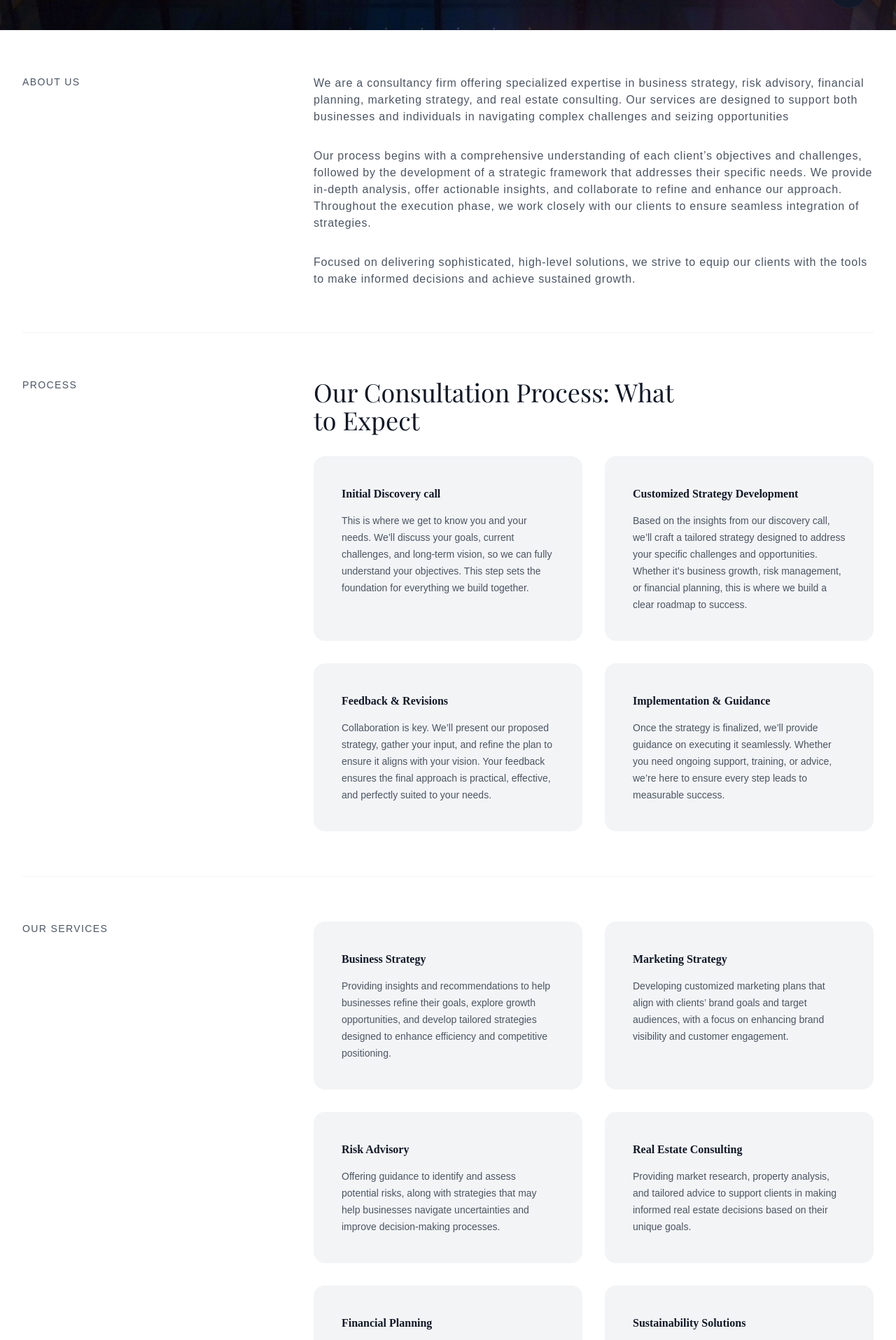
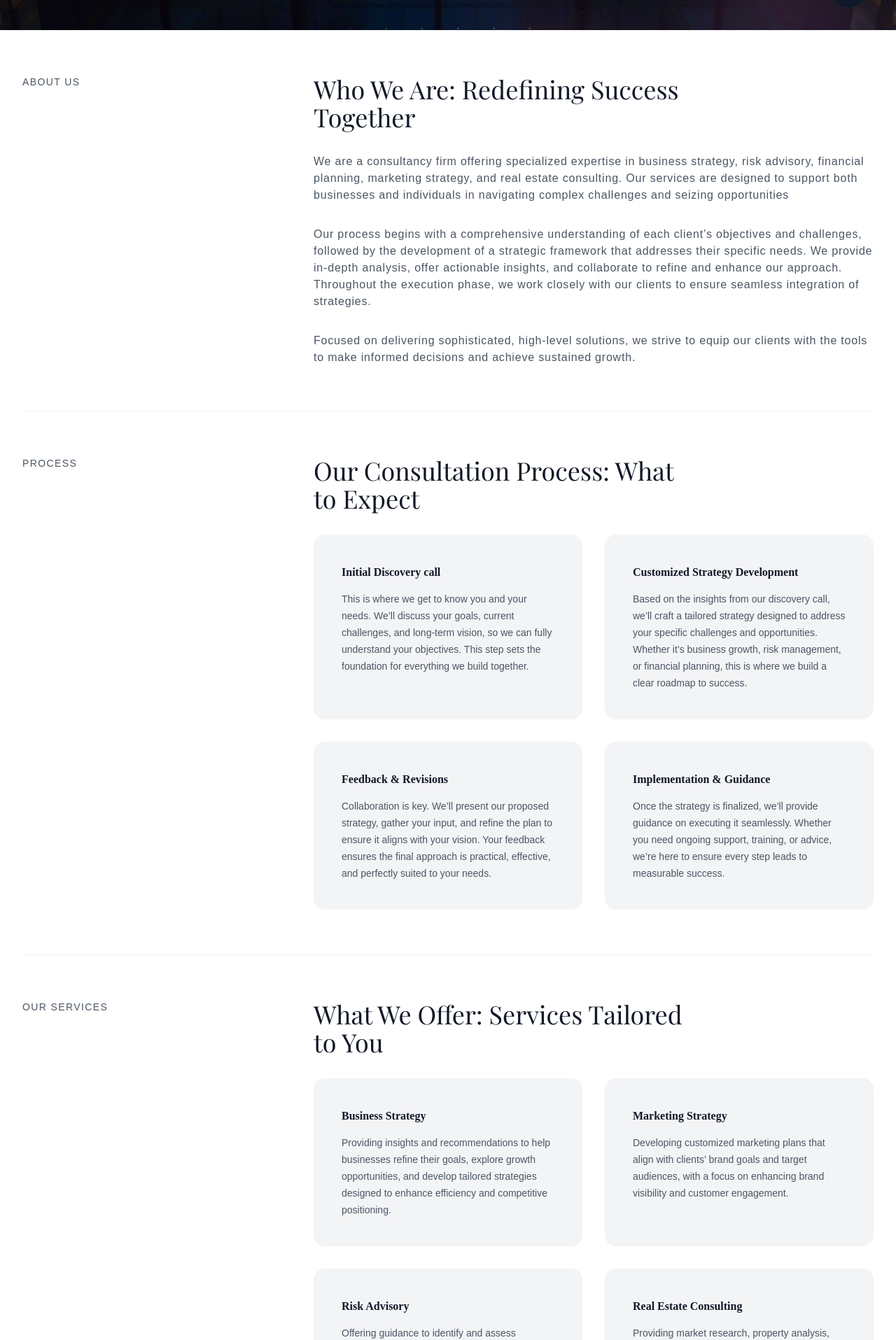
Before and after one commit to DrRhea/company_profile_usa, a Next.js app: page / in a window 1280 px wide. Shown: the part 757-2672 px from the top of the page at 70% size. Built offline with nearby package versions, Linux system fonts and the light colour scheme; a web font is replaced by a local one.

Commit message:
feat: add some text at about section

```diff
--- a/src/app/components/About.js
+++ b/src/app/components/About.js
@@ -1,3 +1,4 @@
+import Link from "next/link";
 import React from "react";
 
 const About = () => {
@@ -10,6 +11,9 @@ const About = () => {
               <h2 className="text-sm uppercase tracking-widest text-gray-600 font-['arial']">About Us</h2>
             </div>
             <div className="flex flex-col gap-6 lg:gap-8 w-full lg:col-span-2">
+              <h2 className="text-4xl text-gray-900 sm:col-span-2 w-2/3">
+                Who We Are: Redefining Success Together
+              </h2>
               <p className="tracking-wider text-gray-600 font-['arial']">
                 We are a consultancy firm offering specialized expertise in business strategy, risk advisory, financial planning, marketing strategy, and real estate consulting. Our services are designed to support both businesses and individuals in navigating complex challenges and seizing opportunities
               </p>
@@ -57,6 +61,9 @@ const About = () => {
               <h2 className="text-sm uppercase tracking-widest text-gray-600 font-['arial']">our services</h2>
             </div>
             <div className="grid grid-cols-1 gap-6 sm:grid-cols-2 lg:col-span-2 lg:gap-8">
+              <h2 className="text-4xl text-gray-900 sm:col-span-2 w-2/3">
+                What We Offer: Services Tailored to You
+              </h2>
               {[
                 { title: "Business Strategy",
                   address: ["Providing insights and recommendations to help businesses refine their goals, explore growth opportunities, and develop tailored strategies designed to enhance efficiency and competitive positioning."] },
@@ -80,6 +87,11 @@ const About = () => {
                   </address>
                 </div>
               ))}
+              <div className="flex justify-center">
+                <Link href="/services" className="text-sm font-semibold leading-6 text-white bg-gray-900 py-2 px-4">
+                  Find out more
+                </Link>
+              </div>
             </div>
           </div>
         </div>
--- a/src/app/components/Copyright.js
+++ b/src/app/components/Copyright.js
@@ -6,7 +6,7 @@ const Copyright = () => {
       <div className="mx-auto max-w-7xl px-6 py-6 md:flex md:items-center md:justify-center lg:px-8">
           <div className="md:order-1 md:mt-0">
               <p className="text-center text-sm leading-5 text-white">
-                &copy;2012-2025 AW Consulting. All rights reserved.</p>
+                &copy;2025 AW Consulting. All rights reserved.</p>
           </div>
       </div>
     </footer>
--- a/src/app/components/Navbar.js
+++ b/src/app/components/Navbar.js
@@ -83,7 +83,7 @@ export default function Navbar() {
     };
 
     // If on terms-and-conditions page, redirect to home first
-    if (pathname === '/terms-and-conditions') {
+    if (pathname !== '/') {
       // Simple redirect without using .then()
       router.push('/');
 
--- /dev/null
+++ b/src/app/services/page.js
@@ -0,0 +1,15 @@
+import Footer from "../components/Footer";
+import Navbar from "../components/Navbar";
+
+const Services = () => {
+  return (
+    <>
+      <Navbar />
+
+
+      <Footer />
+    </>
+  )
+}
+
+export default Services
```
